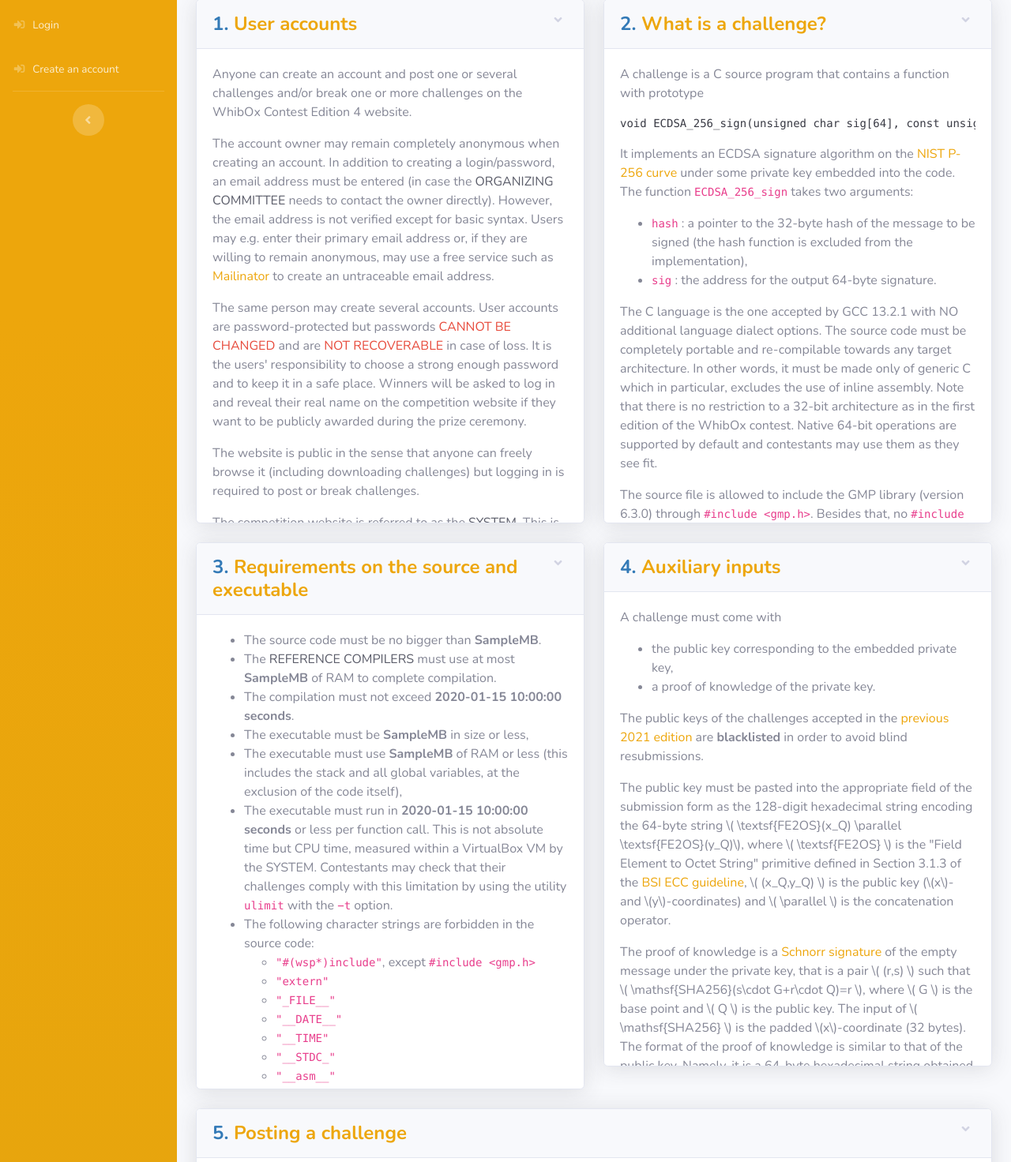
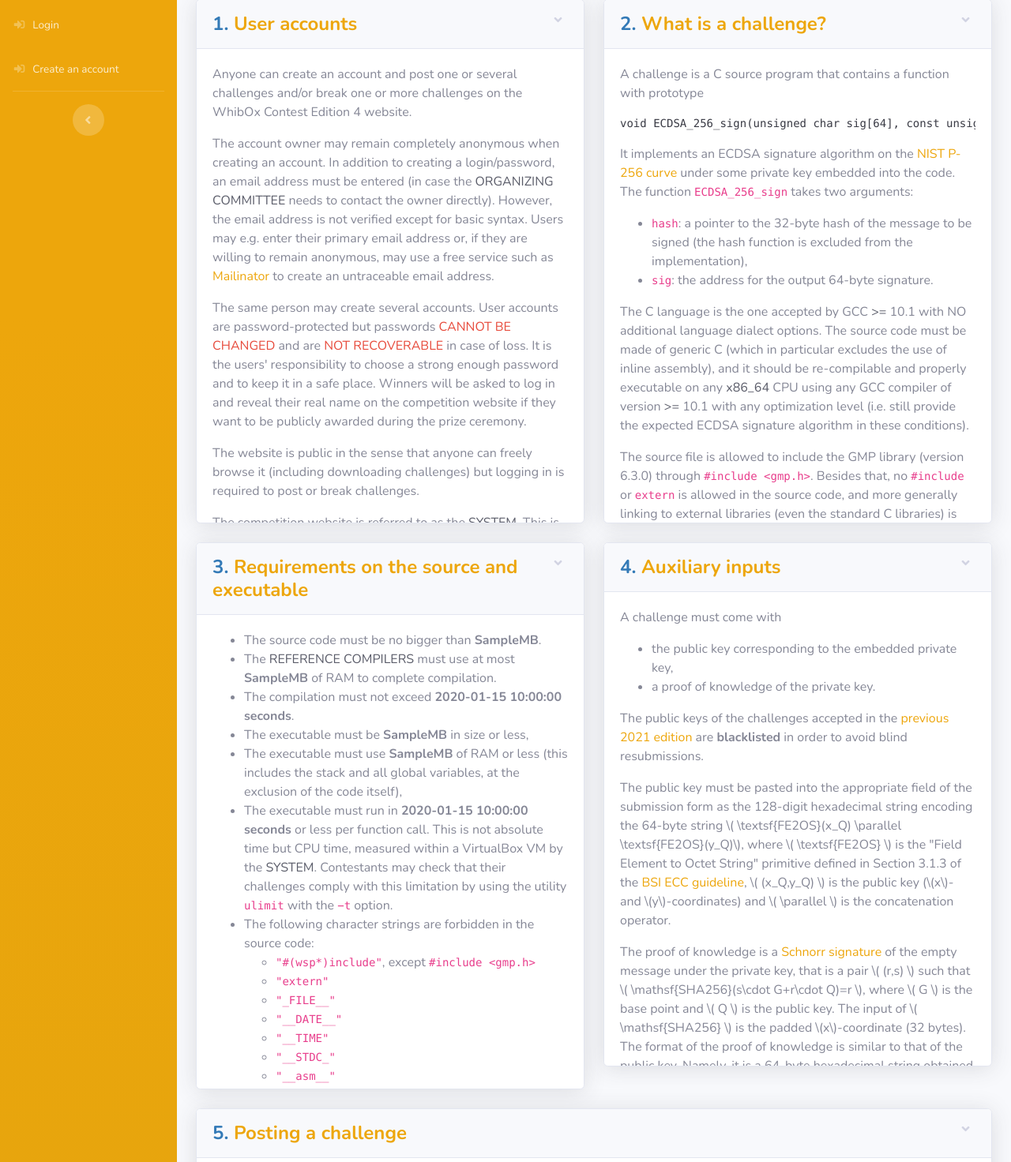
Before and after one commit to CryptoExperts/whibox_contest_submission_server, a Python web app: template services/web-dev/app/templates/rules.html in a window 1280 px wide. Shown: the part 197-1669 px from the top of the page at 79% size. Run offline with Jinja, Linux system fonts and the light colour scheme; the template is opened without the code that fills it: most values are stand-ins (such as "Sample title", 1, 10 or a date in 2020).

Commit message:
Small fixes in rules.

```diff
--- a/services/web-dev/app/templates/rules.html
+++ b/services/web-dev/app/templates/rules.html
@@ -72,16 +72,15 @@
             It implements an ECDSA signature algorithm on the <a href="https://nvlpubs.nist.gov/nistpubs/FIPS/NIST.FIPS.186-4.pdf">NIST P-256 curve</a> under some private key embedded into the code.
             The function <code>ECDSA_256_sign</code> takes two arguments:
             <ul>
-              <li><code>hash</code> : a pointer to the 32-byte hash of the message to be signed (the hash function is excluded from the implementation),</li>
-              <li><code>sig</code> : the address for the output 64-byte signature.</li>
+              <li><code>hash</code>: a pointer to the 32-byte hash of the message to be signed (the hash function is excluded from the implementation),</li>
+              <li><code>sig</code>: the address for the output 64-byte signature.</li>
             </ul>
           </p>
           <p>
-            The C language is the one accepted by GCC 13.2.1 with NO additional language dialect options.
-            The source code must be completely portable and re-compilable towards any target architecture.
-            In other words, it must be made only of generic C which in particular, excludes the use of inline assembly.
-            Note that there is no restriction to a 32-bit architecture as in the first edition of the WhibOx contest.
-            Native 64-bit operations are supported by default and contestants may use them as they see fit.
+            The C language is the one accepted by GCC <span class="text-dark">>=</span> 10.1 with NO additional language dialect options.
+            The source code must be made of generic C (which in particular excludes the use of inline assembly), and it should be re-compilable and properly
+            executable on any <span class="text-dark">x86_64</span> CPU using any GCC compiler of version <span class="text-dark">>=</span> 10.1 with any optimization level (i.e.
+            still provide the expected ECDSA signature algorithm in these conditions).
           </p>
           <p>
             The source file is allowed to include the GMP library (version 6.3.0) through <code>#include &lt;gmp.h&gt;</code>.
@@ -121,7 +120,7 @@
             <li>The compilation must not exceed <strong>{{ challenge_max_time_for_compilation_in_secs }} seconds</strong>.</li>
             <li>The executable must be <strong>{{ challenge_max_binary_size_in_mb }}MB</strong> in size or less,</li>
             <li>The executable must use <strong>{{ challenge_max_mem_execution_in_mb }}MB</strong> of RAM or less (this includes the stack and all global variables, at the exclusion of the code itself),</li>
-            <li>The executable must run in <strong>{{ challenge_max_time_execution_in_secs }} seconds</strong> or less per function call. This is not absolute time but CPU time, measured within a VirtualBox VM by the SYSTEM. Contestants may check that their challenges comply with this limitation by using the utility <code>ulimit</code> with the <code>&minus;t</code> option.</li>
+            <li>The executable must run in <strong>{{ challenge_max_time_execution_in_secs }} seconds</strong> or less per function call. This is not absolute time but CPU time, measured within a VirtualBox VM by the <span class="text-dark">SYSTEM</span>. Contestants may check that their challenges comply with this limitation by using the utility <code>ulimit</code> with the <code>&minus;t</code> option.</li>
             <li>The following character strings are forbidden in the source code:
               <ul>
                 <li><code>"#(wsp*)include"</code>, except <code>#include &lt;gmp.h&gt;</code></li>
@@ -137,8 +136,8 @@
               </ul>
               where <code>"(wsp)"</code> indicates a white space, <code>"(wsp*)"</code> indicates zero or more white spaces, and <code>"(nan)"</code> indicates any non-alphanumeric character.
               An occurence of either of these strings will lead to a rejection of the challenge program, even if they are embedded in (arbitrarily nested) quoted strings. </li>
-            <li>The executable is <strong>not allowed</strong> to perform any system call beyond reading from <code>stdin</code>, writing to <code>stdout</code>, and performing allocations through <code>malloc</code> and <code>free</code> (which should be enough for using the <code>gmp</code> API). Any forbidden system call will kill the process as <code>SECCOMP</code> filters are used to enforce this. You can debug your program before submitting it using whatever system calls you want, but remember to remove the forbidden ones when submitting your challenge.
-The <code>SECCOMP</code> filters setup can be found <a href="https://github.com/whibox/whibox-contest-supplementary-materials">here</a> in the <code>main.c</code> file.
+            <li>The executable is <strong>not allowed</strong> to perform any system call beyond reading from <code>stdin</code>, writing to <code>stdout</code>, performing allocations through <code>brk</code>, <code>mmap</code> and <code>munmap</code> (with some restrictions, that should be enough for using the <code>gmp</code> API), <code>exit(_group)</code> and <code>rt_sigreturn</code>. Any forbidden system call will kill the process as <code>SECCOMP</code> filters are used to enforce this. You can debug your program before submitting it using whatever system calls you want, but remember to remove the forbidden ones when submitting your challenge to the <span class="text-dark">SYSTEM</span> (under Linux, you can trace the system calls of a binary with e.g. the <code>strace</code> utility).
+The <code>SECCOMP</code> filters setup can be found <a href="https://github.com/whibox/whibox-contest-supplementary-materials/blob/main/main.c">here</a> in the <code>main.c</code> file, and dedicated explanations <a href="https://github.com/whibox/whibox-contest-supplementary-materials?tab=readme-ov-file#seccomp-and-system-calls-filtering">here</a>. Please also beware that any <code>warning: implicit declaration of function</code> compiler warning will be caught by the <span class="text-dark">SYSTEM</span> and this will reject your program during compilation.
             <li>The public key of the ECDSA implementation must not be one of the ones from the <a href=https://whibox.io/contests/2021/dashboard>previous 2021 edition</a> accepted candidates as they are <strong>blacklisted</strong>.
           </ul>
           <p>The <span class="text-dark">SYSTEM</span> will reject a program that does not comply with these requirements.</p>
@@ -493,17 +492,17 @@ The <code>SECCOMP</code> filters setup can be found <a href="https://github.com/
             <li>
               Designers' podium:
               <ul>
-                <li>600$ for the strawberry winner</li>
-                <li>300$ for the second highest strawberry score</li>
-                <li>100$ for the third highest strawberry score</li>
+                <li>TBA for the strawberry winner</li>
+                <li>TBA for the second highest strawberry score</li>
+                <li>TBA for the third highest strawberry score</li>
               </ul>
             </li>
             <li>
               Attackers' podium:
               <ul>
-                <li>600$ for the banana winner</li>
-                <li>300$ for the second highest banana score</li>
-                <li>100$ for the third highest banana score</li>
+                <li>TBA for the banana winner</li>
+                <li>TBA for the second highest banana score</li>
+                <li>TBA for the third highest banana score</li>
               </ul>
             </li>
           </ul>
```
